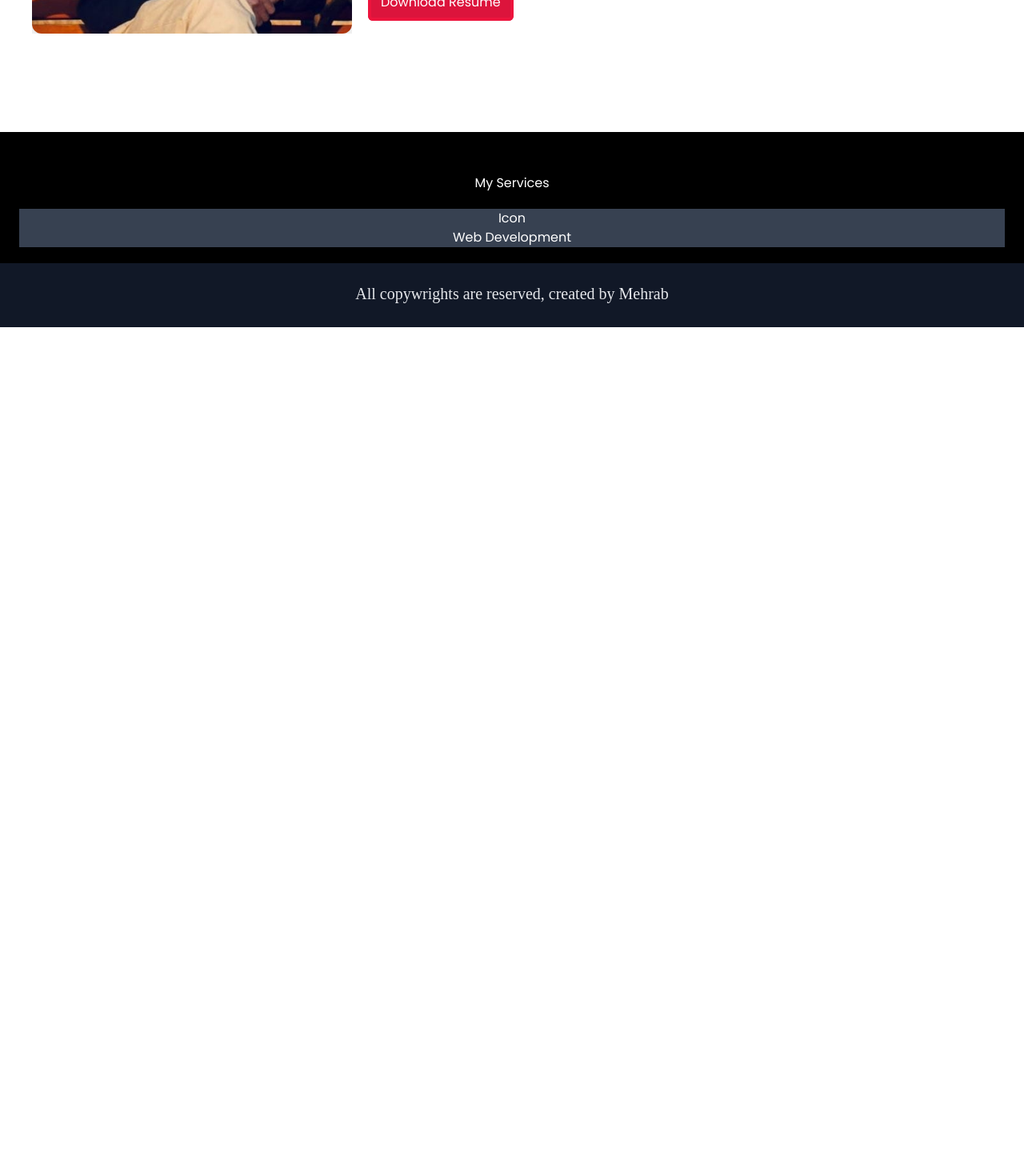
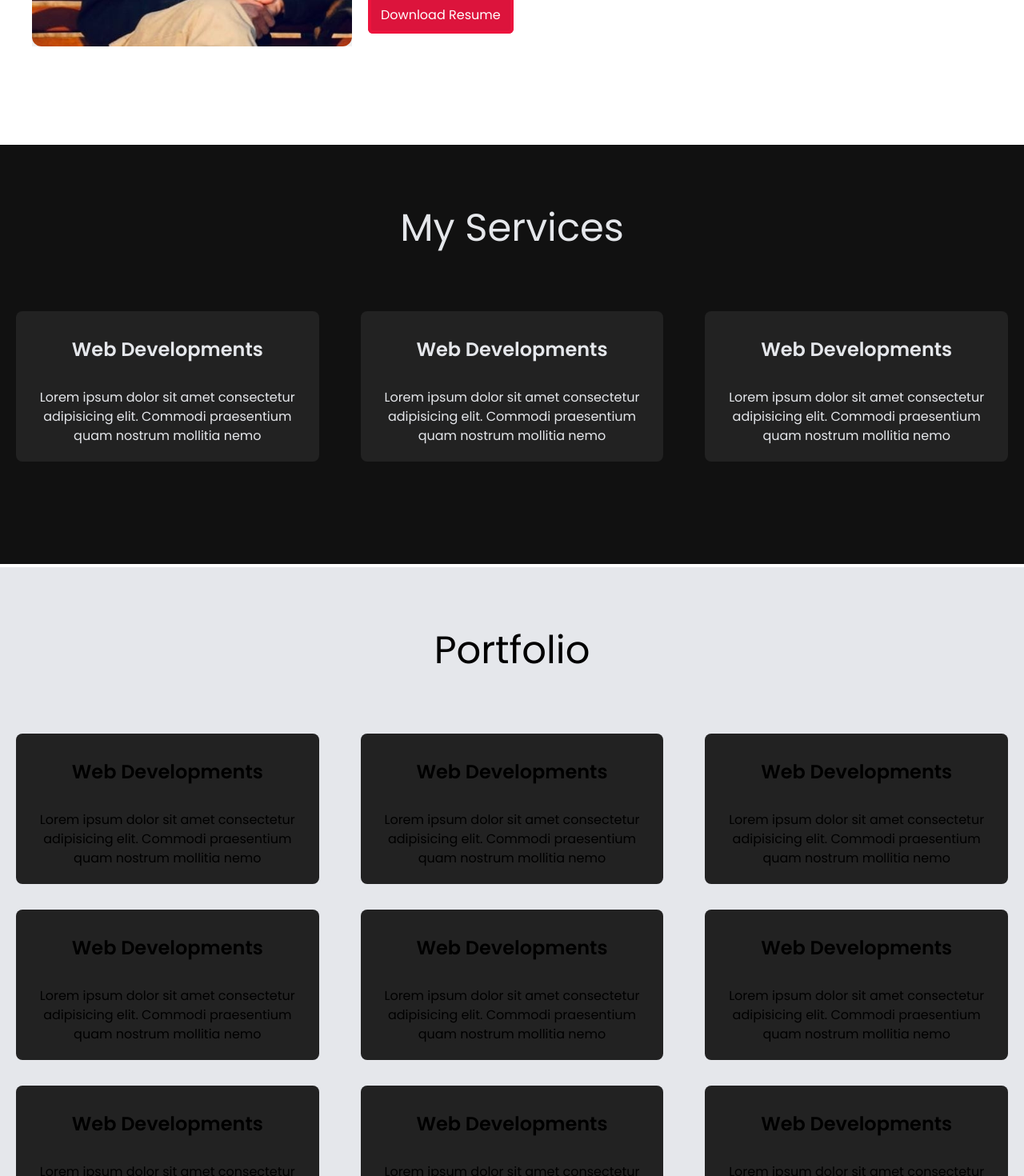
Before and after one commit to Mehrab-uddin/portfolio-project, a Next.js app: page / in a window 1280 px wide. Shown: the part 1330-2800 px from the top of the page at 80% size. Before the commit the page ends 1739 px from the top, so only its background shows below. Built offline with nearby package versions, Linux system fonts and the light colour scheme.

Commit message:
added services and portfolio section

```diff
--- a/components/Header.js
+++ b/components/Header.js
@@ -20,22 +20,22 @@ const Header = () => {
             <HeaderItems title='HOME' Icon={HomeIcon} />
           </a>
         </Link>
-        <Link href='/about'>
+        <Link href='#about'>
           <a>
             <HeaderItems title='ABOUT' Icon={UserIcon} />{" "}
           </a>
         </Link>
-        <Link href='/services'>
+        <Link href='#services'>
           <a>
             <HeaderItems title='SERVICES' Icon={BadgeCheckIcon} />
           </a>
         </Link>
-        <Link href='/portfolio'>
+        <Link href='#portfolio'>
           <a>
             <HeaderItems title='PORTFOLIO' Icon={CollectionIcon} />
           </a>
         </Link>
-        <Link href='/contact'>
+        <Link href='#contact'>
           <a>
             <HeaderItems title='CONTACT' Icon={SearchIcon} />
           </a>
--- a/components/about.js
+++ b/components/about.js
@@ -6,9 +6,10 @@ const About = () => {
   return (
     <section className='bg-white font-Poppins block'>
       <div className='block px-0 py-14'>
-        <h1 className='relative text-center text-5xl font-medium mb-12'>
+        <h1 className='relative text-center text-5xl font-medium mb-16'>
           About me
         </h1>
+
         <div className='flex flex-wrap items-center justify-between md:grid md:grid-cols-3 lg:px-5 '>
           <div className=' overflow-hidden mb-10 md:col-span-1 '>
             <Image
@@ -21,7 +22,7 @@ const About = () => {
           </div>
           <div className='md:col-span-2 md:px-5'>
             <div className='text-xl font-semibold font-Poppins p-2'>
-              I'm Mehrab Uddin and I'm a <br />{" "}
+              My name is Mehrab Uddin and I'm a <br />{" "}
               <span className='text-secondary text-bold'>Web Developer</span>
             </div>
             <p className='py-2 mb-10 text-lg text-justify leading-relaxed font-light'>
--- a/components/card.js
+++ b/components/card.js
@@ -1,14 +1,7 @@
-const Card = () => {
-  return (
-    <div className=' mb-5 w-full ml-6 mr-6  text-center cursor-pointer block'>
-      <div className='p-0 m-0 bg-gray-700 items-center text-center'>
-        <div>
-          <span>Icon</span>
-          <h2>Web Development</h2>
-        </div>
-      </div>
-    </div>
-  );
-};
+// const Card = () => {
+//   return (
 
-export default Card;
+//   );
+// };
+
+// export default Card;
--- a/components/contact.js
+++ b/components/contact.js
@@ -9,7 +9,7 @@ export default function Contact() {
             alt='Workflow'
           />
           <h2 className='mt-6 text-center text-3xl font-extrabold text-gray-900'>
-            Sign in to your account
+            Contact me
           </h2>
         </div>
         <form className='mt-8 space-y-6' action='#' method='POST'>
--- a/components/services.js
+++ b/components/services.js
@@ -1,11 +1,27 @@
 import Card from "./card";
+
+import {
+  BadgeCheckIcon,
+  CollectionIcon,
+  HomeIcon,
+  LightningBoltIcon,
+  SearchIcon,
+  UserIcon,
+} from "@heroicons/react/outline";
 
 const Services = () => {
   return (
-    <div className='text-white text-center font-Poppins block'>
-      <h2 className='p-5'>My Services</h2>
-      <div className='flex flex-wrap items-center justify-between'>
-        <Card />
+    <div>
+      <div className='flex flex-wrap items-center justify-between bg-cardBlack  group hover:bg-secondary hover:ease-in transition-all duration-500 rounded-lg transform hover:scale-y-105 '>
+        <div className=' mb-5 w-full ml-6 mr-6  text-center cursor-pointer'>
+          <h2 className='inline-block py-8 text-2xl font-semibold'>
+            Web Developments
+          </h2>
+          <p>
+            Lorem ipsum dolor sit amet consectetur adipisicing elit. Commodi
+            praesentium quam nostrum mollitia nemo
+          </p>
+        </div>
       </div>
     </div>
   );
--- a/pages/index.js
+++ b/pages/index.js
@@ -1,9 +1,36 @@
 import About from "../components/about";
 import Services from "../components/services";
+import Contact from "../components/contact";
 
 export default function Index() {
+  const data = [
+    {
+      title: "Web Developmet",
+      id: 1,
+      image:
+        "https://mechomotive.com/wp-content/uploads/2021/08/Artificial-Intelligence-5.jpg",
+
+      discription: "A discription ",
+    },
+    {
+      title: "Mobile App Developmet",
+      id: 2,
+      image:
+        "https://mechomotive.com/wp-content/uploads/2021/08/Artificial-Intelligence-5.jpg",
+
+      discription: "Mobile App discription ",
+    },
+    {
+      title: "Web Developmet UI/UX",
+      id: 3,
+      image:
+        "https://mechomotive.com/wp-content/uploads/2021/08/Artificial-Intelligence-5.jpg",
+      discription: "A discription UI/UX ",
+    },
+  ];
   return (
     <section>
+      {/* BANNER Section */}
       <div
         className='bg-hero w-full h-screen bg-no-repeat flex items-center justify-center
       bg-fixed bg-cover font-Poppins text-gray-100'
@@ -30,17 +57,68 @@ export default function Index() {
         </section>
       </div>
       {/* ABOUT ME Section */}
-      <section className='p-5 block'>
+      <section id='about' className='p-5 block'>
         <About />
       </section>
-      {/* SERVICES section */}
-      <section className='bg-black block pt-8 '>
-        <Services />
+      {/* SERVICES Section */}
+      <section
+        id='services'
+        className='bg-customBlack w-full h-full block mb-1 text-gray-200 font-Poppins text-center'
+      >
+        <h1 className='text-5xl py-20'>My Services</h1>
+        <div className='grid grid-cols-1 justify-items-center md:grid-cols-2 lg:grid-cols-3 gap-y-8 gap-x-3 items-center pb-32'>
+          <div className='mx-5 '>
+            <Services />
+          </div>
+          <div className='mx-5 '>
+            <Services />
+          </div>
+          <div className='mx-5 '>
+            <Services />
+          </div>
+        </div>
       </section>
 
-      {/* PORTFOLIO section */}
-
-      {/* CONTECT section */}
+      {/* PORTFOLIO Section */}
+      <section
+        id='portfolio'
+        className='bg-gray-200 w-full h-full block mb-1 text-bases font-Poppins text-center'
+      >
+        <h1 className='text-5xl py-20'>Portfolio</h1>
+        <div className='grid grid-cols-1 justify-items-center md:grid-cols-2 lg:grid-cols-3 gap-y-8 gap-x-3 items-center pb-32'>
+          <div className='mx-5 '>
+            <Services />
+          </div>
+          <div className='mx-5 '>
+            <Services />
+          </div>
+          <div className='mx-5 '>
+            <Services />
+          </div>
+          <div className='mx-5 '>
+            <Services />
+          </div>
+          <div className='mx-5 '>
+            <Services />
+          </div>
+          <div className='mx-5 '>
+            <Services />
+          </div>
+          <div className='mx-5 '>
+            <Services />
+          </div>
+          <div className='mx-5 '>
+            <Services />
+          </div>
+          <div className='mx-5 '>
+            <Services />
+          </div>
+        </div>
+      </section>
+      {/* CONTECT Section */}
+      <section id='contact'>
+        <Contact />
+      </section>
     </section>
   );
 }
--- a/tailwind.config.js
+++ b/tailwind.config.js
@@ -11,6 +11,8 @@ module.exports = {
       colors: {
         secondary: "#dc143c",
         crimson: "#ed143d",
+        customBlack: "#111",
+        cardBlack: "#222",
       },
       fontFamily: {
         Poppins: ["Poppins", "sans-serif", "sans"],
```
